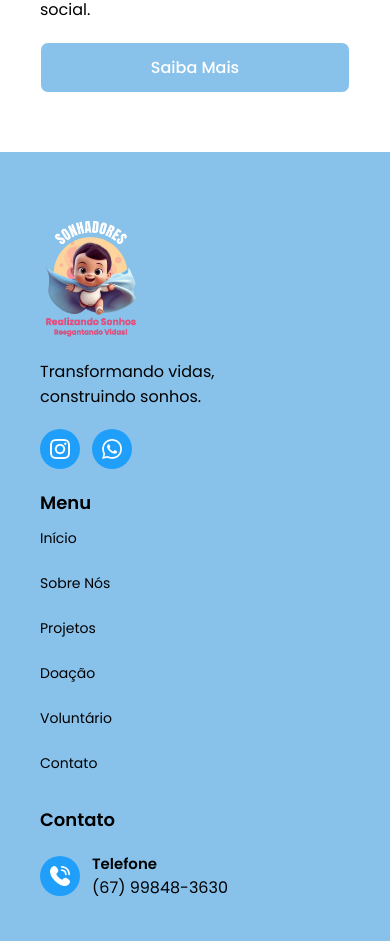
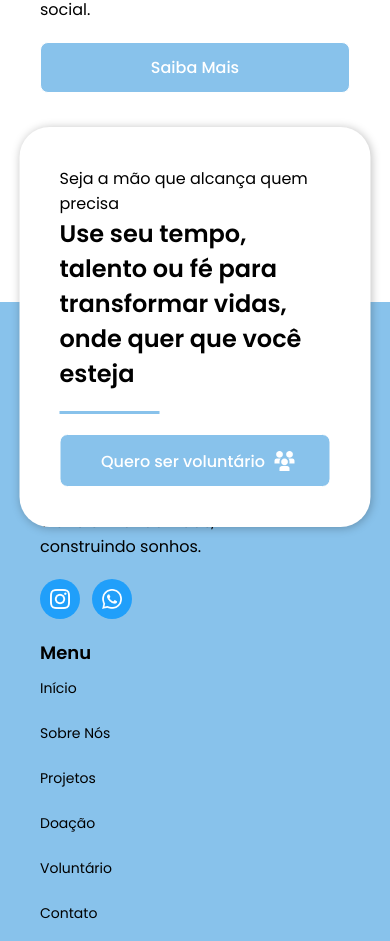
Before and after one commit to karleandrosilva/oscsonhadores, an Angular app: page / in a window 390 px wide. Shown: the part 1859-2800 px from the top of the page. Built offline with nearby package versions, Linux system fonts and the light colour scheme.

Commit message:
feat: adiciona section voluntariar

```diff
--- a/src/app/pages/home/home.html
+++ b/src/app/pages/home/home.html
@@ -65,6 +65,33 @@
     transformação social."
     ></app-info-section>
 
+    <section class="section-2">
+        <div class="section-2-1">
+
+            <div class="section-2-1-1">
+                <p>Seja a mão que alcança quem precisa</p>
+
+                <h3>Use seu tempo, talento ou fé para transformar vidas, onde quer que você esteja</h3>
+
+                <div class="linhaX"></div>
+            </div>
+
+            <div class="button-do-lado">
+
+                <a href="pages/voluntario.html">
+
+                    <button class="btn-2">Quero ser voluntário
+                        <img class="svg" ngSrc="/icons/users.png" width="20" height="20" alt="coração" priority>
+                    </button>
+
+                </a>
+            </div>
+
+        </div>
+    </section>
+
+
+
 </main>
 
 <app-footer></app-footer>
--- a/src/app/pages/home/home.scss
+++ b/src/app/pages/home/home.scss
@@ -110,6 +110,80 @@ h3 {
     left: 5px;
 }
 
+// SECTION 2
+
+.section-2 {
+    padding: 0px 40px;
+    /* font-size: 12px; */
+    height: 150px;
+    position: relative;
+}
+
+.section-2-1 {
+    position: absolute;
+    top: 50%;
+    left: 50%;
+    transform: translate(-50%, -50%);
+
+    width: 90%;
+    z-index: 10;
+
+    margin-top: 70px;
+    display: flex;
+    justify-content: space-around;
+    height: 300px;
+
+    padding: 0px 40px;
+    border-radius: 30px;
+    box-shadow: 1px 1px 10px rgba(0, 0, 0, 0.266);
+    align-items: center;
+    background-color: white;
+}
+
+.section-2-1-1 {
+    max-width: 550px;
+}
+
+.section-2-1  .btn-2 {
+    background-color: var(--cor-primaria);
+    margin: 50px;
+    width: 70%;
+}
+
+.button-do-lado {
+    align-items: center;
+}
+
+.section-3 {
+    position: relative;
+
+    padding: 0px 40px;
+    height: 400px;
+    // background-image: url('../assets/img/imagem_doe.jpg');
+    background-size: cover;
+    margin-bottom: 30px;
+}
+
+.numeros {
+    display: flex;
+    justify-content: space-around;
+    align-items: center;
+    text-align: center;
+    height: 100%;
+    /* background-color: aqua; */
+}
+
+.numeros span {
+    font-size: 42px;
+    color: var(--cor-secundaria);
+    font-weight: 1000;
+}
+
+.numeros p {
+    color: white;
+    font-weight: 800;
+}
+
 @media (max-width: 930px) {
 
     header {
@@ -148,4 +222,40 @@ h3 {
         margin: 20px 10px 0 0;
     }
 
+
+
+    .section-2-1 {
+        /* display: block;
+         */
+        display: flex;
+        margin-top: 100px;
+        justify-content: center;
+        flex-direction: column;
+        height: 400px;
+        align-items: initial;
+    }
+
+    .section-2-1 h3 {
+        font-size: 24px;
+    }
+
+    .section-2-1  .btn-2 {
+        margin: 0px;
+        width: 100%;
+        align-items: normal;
+    }
+
+    .section-3 {
+        height: 700px;
+    }
+
+    .section-4 {
+        padding: 0px 40px;
+        display: flex;
+        align-items: center;
+        justify-content: center;
+        flex-direction: column;
+        text-align: center;
+    }
+
 }
```
